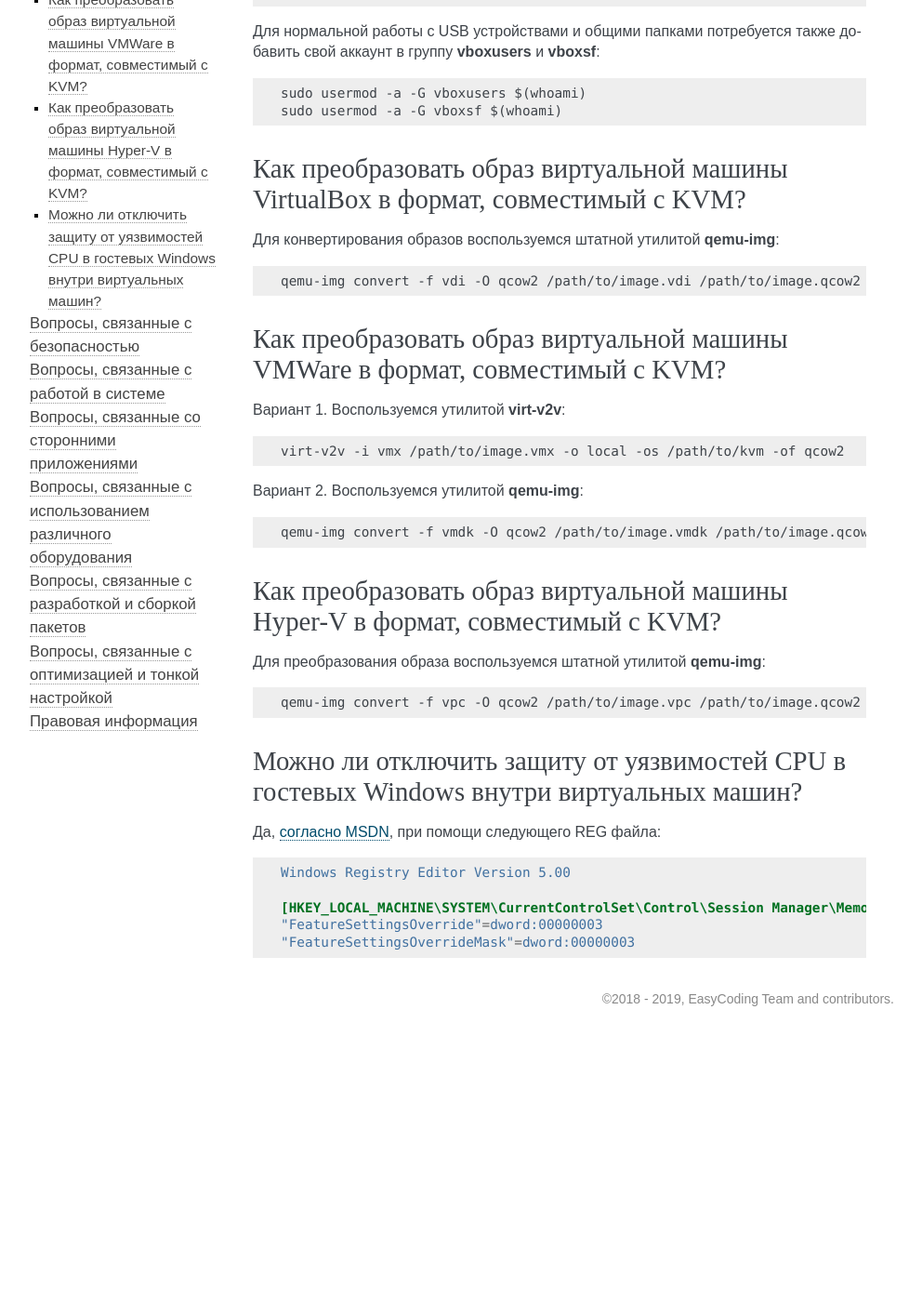
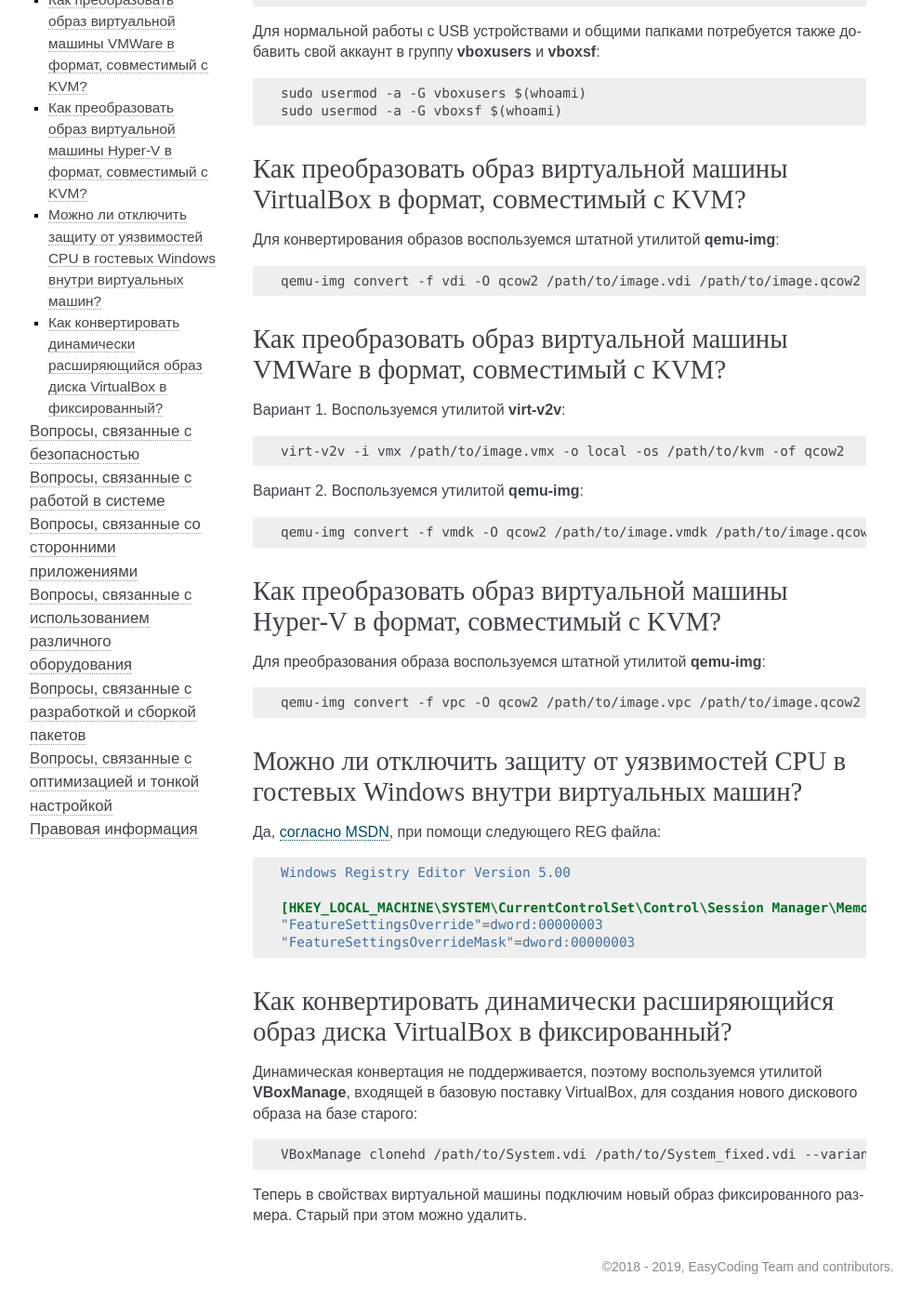
Before and after one commit to RussianFedora/FAQ, a Sphinx documentation site: the page built from source/virtualization.rst, in a window 1280 px wide and 1400 px high, scrolled down 1107 px. Shown: the whole window at 93% size, without its empty margins (148-1140 px from the left). Built offline with Sphinx 7.4.7, drawn with Linux system fonts in a browser that asks for light colours; before the commit the page ends 2219 px from its top, so only the background shows below that.

Commit message:
Added question about converting disk image to fixed size.

```diff
--- a/source/virtualization.rst
+++ b/source/virtualization.rst
@@ -138,3 +138,17 @@
     [HKEY_LOCAL_MACHINE\SYSTEM\CurrentControlSet\Control\Session Manager\Memory Management]
     "FeatureSettingsOverride"=dword:00000003
     "FeatureSettingsOverrideMask"=dword:00000003
+
+.. index:: drive image, disk image, virtualbox, vdi
+.. _convert-to-fixed:
+
+Как конвертировать динамически расширяющийся образ диска VirtualBox в фиксированный?
+========================================================================================
+
+Динамическая конвертация не поддерживается, поэтому воспользуемся утилитой **VBoxManage**, входящей в базовую поставку VirtualBox, для создания нового дискового образа на базе старого:
+
+.. code-block:: text
+
+    VBoxManage clonehd /path/to/System.vdi /path/to/System_fixed.vdi --variant Fixed
+
+Теперь в свойствах виртуальной машины подключим новый образ фиксированного размера. Старый при этом можно удалить.
```
